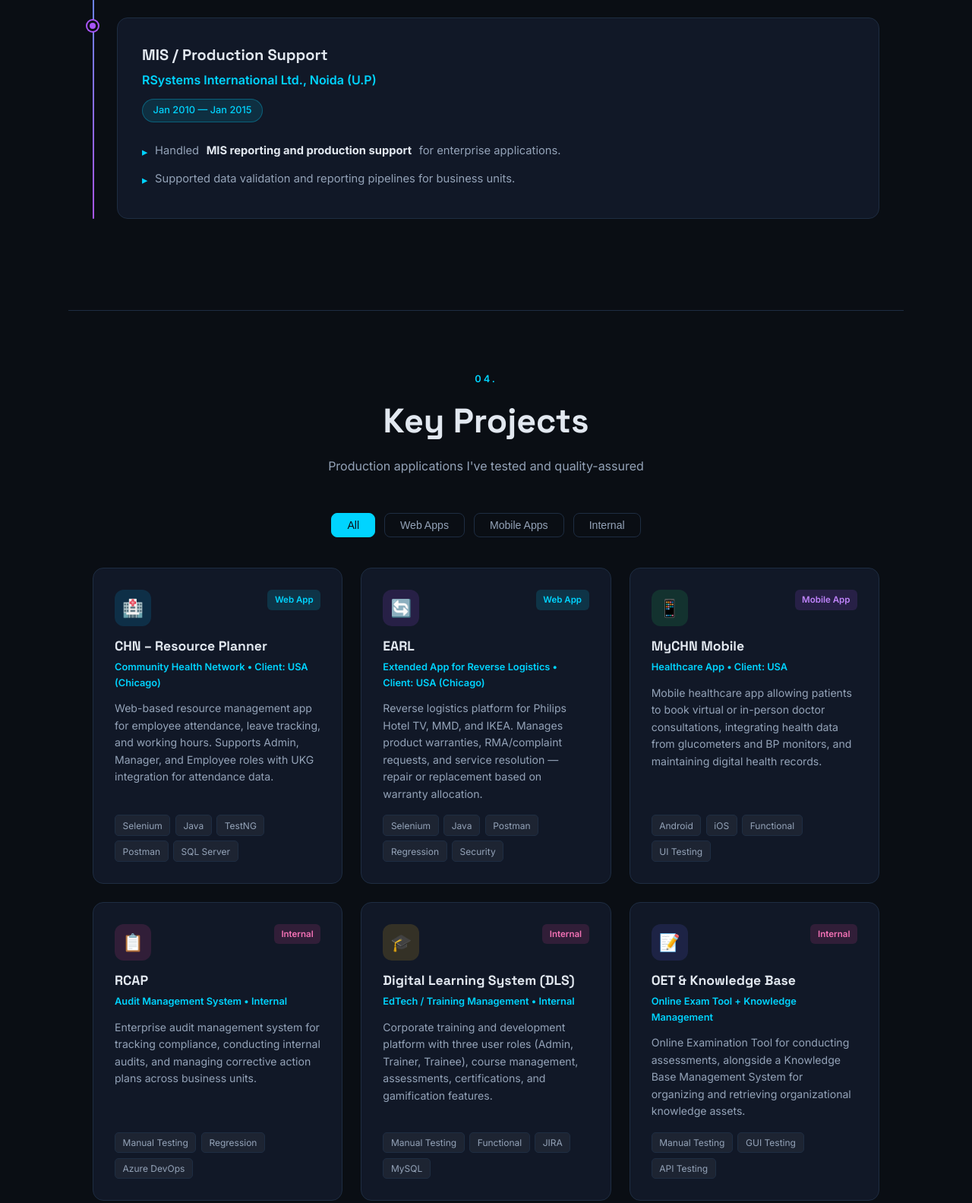
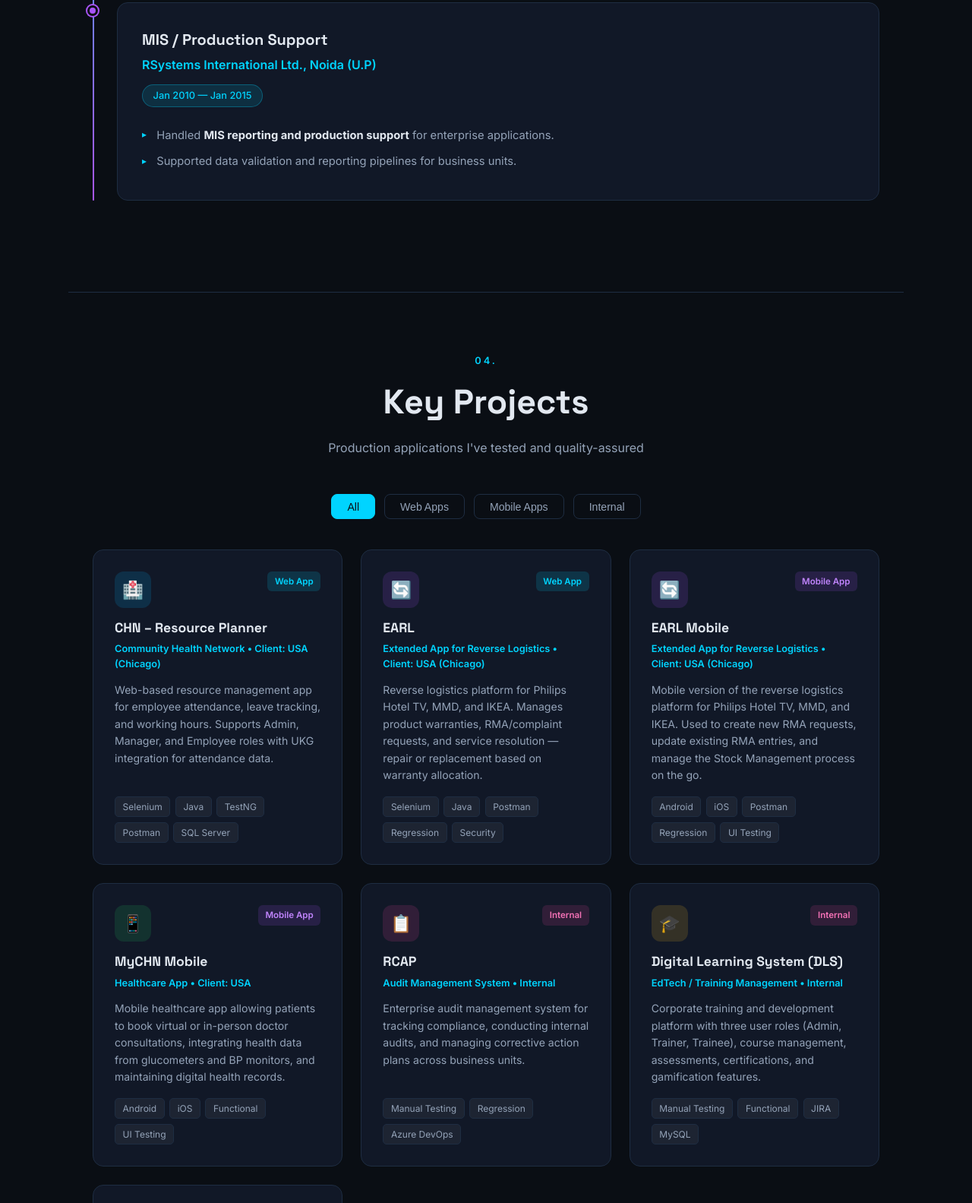
Before and after one commit to sarvesh-kumar737/my-portfolio, a plain HTML site: page index.html in a window 1280 px wide. Shown: the part 3107-4690 px from the top of the page at 76% size. Drawn offline with Linux system fonts and the light colour scheme.

Commit message:
add mobile card

```diff
--- a/index.html
+++ b/index.html
@@ -227,12 +227,15 @@
   }
   .exp-bullets { list-style: none; }
   .exp-bullets li {
-    color: var(--muted); font-size: 0.92rem; padding: 0.4rem 0;
-    display: flex; gap: 0.6rem; align-items: flex-start; line-height: 1.55;
+    color: var(--muted); font-size: 0.92rem; padding: 0.35rem 0 0.35rem 1.2rem;
+    line-height: 1.6; position: relative;
   }
-  .exp-bullets li::before { content: '▸'; color: var(--cyan); flex-shrink: 0; margin-top: 0.1rem; }
-  strong { color: var(--text); display: inline; }
-  .exp-bullets li { word-spacing: normal; letter-spacing: normal; }
+  .exp-bullets li::before {
+    content: '▸'; color: var(--cyan);
+    position: absolute; left: 0; top: 0.38rem;
+    font-size: 0.75rem;
+  }
+  strong { color: var(--text); font-weight: 700; }
 
   /* PROJECTS */
   #projects { max-width: 1100px; }
@@ -573,7 +576,7 @@
   </div>
 
   <div class="projects-grid">
-    <div class="project-card">
+    <div class="project-card" data-category="web">
       <div class="project-header">
         <div class="project-icon" style="background:rgba(0,180,255,0.15);">🏥</div>
         <span class="project-badge badge-web">Web App</span>
@@ -590,7 +593,7 @@
       </div>
     </div>
 
-    <div class="project-card">
+    <div class="project-card" data-category="web">
       <div class="project-header">
         <div class="project-icon" style="background:rgba(168,85,247,0.15);">🔄</div>
         <span class="project-badge badge-web">Web App</span>
@@ -607,7 +610,24 @@
       </div>
     </div>
 
-    <div class="project-card">
+    <div class="project-card" data-category="mobile">
+      <div class="project-header">
+        <div class="project-icon" style="background:rgba(168,85,247,0.15);">🔄</div>
+        <span class="project-badge badge-mobile">Mobile App</span>
+      </div>
+      <div class="project-name">EARL Mobile</div>
+      <div class="project-type">Extended App for Reverse Logistics • Client: USA (Chicago)</div>
+      <p class="project-desc">Mobile version of the reverse logistics platform for Philips Hotel TV, MMD, and IKEA. Used to create new RMA requests, update existing RMA entries, and manage the Stock Management process on the go.</p>
+      <div class="project-tags">
+        <span class="project-tag">Android</span>
+        <span class="project-tag">iOS</span>
+        <span class="project-tag">Postman</span>
+        <span class="project-tag">Regression</span>
+        <span class="project-tag">UI Testing</span>
+      </div>
+    </div>
+
+    <div class="project-card" data-category="mobile">
       <div class="project-header">
         <div class="project-icon" style="background:rgba(34,197,94,0.15);">📱</div>
         <span class="project-badge badge-mobile">Mobile App</span>
@@ -623,7 +643,7 @@
       </div>
     </div>
 
-    <div class="project-card">
+    <div class="project-card" data-category="internal">
       <div class="project-header">
         <div class="project-icon" style="background:rgba(236,72,153,0.15);">📋</div>
         <span class="project-badge badge-internal">Internal</span>
@@ -638,7 +658,7 @@
       </div>
     </div>
 
-    <div class="project-card">
+    <div class="project-card" data-category="internal">
       <div class="project-header">
         <div class="project-icon" style="background:rgba(251,191,36,0.15);">🎓</div>
         <span class="project-badge badge-internal">Internal</span>
@@ -654,7 +674,7 @@
       </div>
     </div>
 
-    <div class="project-card">
+    <div class="project-card" data-category="internal">
       <div class="project-header">
         <div class="project-icon" style="background:rgba(99,102,241,0.15);">📝</div>
         <span class="project-badge badge-internal">Internal</span>
@@ -723,10 +743,32 @@
 <script>
   // Filter buttons
   const filterBtns = document.querySelectorAll('.filter-btn');
+  const projectCards = document.querySelectorAll('.project-card');
+
+  const categoryMap = {
+    'All': 'all',
+    'Web Apps': 'web',
+    'Mobile Apps': 'mobile',
+    'Internal': 'internal'
+  };
+
   filterBtns.forEach(btn => {
     btn.addEventListener('click', () => {
       filterBtns.forEach(b => b.classList.remove('active'));
       btn.classList.add('active');
+
+      const selected = categoryMap[btn.textContent.trim()];
+
+      projectCards.forEach(card => {
+        if (selected === 'all' || card.dataset.category === selected) {
+          card.style.display = 'flex';
+          setTimeout(() => { card.style.opacity = '1'; card.style.transform = 'translateY(0)'; }, 10);
+        } else {
+          card.style.opacity = '0';
+          card.style.transform = 'translateY(10px)';
+          setTimeout(() => { card.style.display = 'none'; }, 300);
+        }
+      });
     });
   });
 
```
